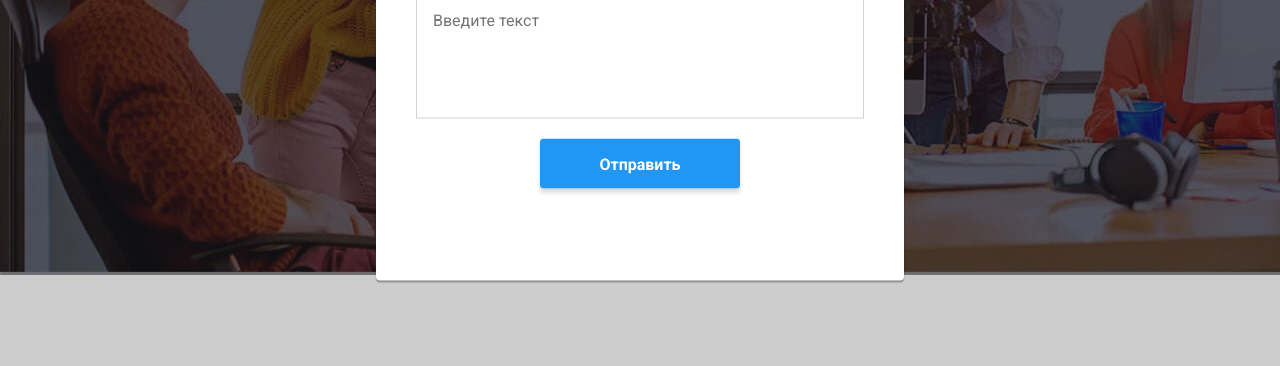
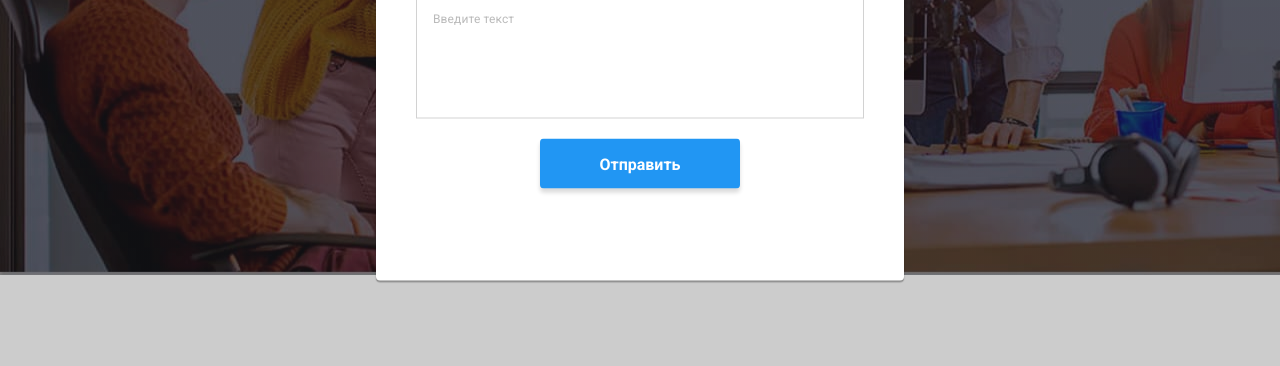
Before and after one commit to YuliiaDvoinos/goit-markup-hw-06, a plain HTML site: page index.html in a window 1280 px wide. Both pictures are taken after a click on the button "Заказать услугу". Shown: the part 410-776 px from the top of the page. Drawn offline with nearby package versions, Linux system fonts and the light colour scheme.

Commit message:
temp commit

```diff
--- a/css/modal.css
+++ b/css/modal.css
@@ -90,8 +90,6 @@
   margin-bottom: 10px;
 }
 
-
-
 .form-label {
   margin-bottom: 4px;
 
@@ -113,6 +111,14 @@
 
   border: 1px solid rgba(33, 33, 33, 0.2);
 }
+.modal-form .comment::placeholder {
+  font-size: 12px;
+  line-height: 1.2;
+  letter-spacing: 0.01em;
+
+  color: rgba(117, 117, 117, 0.5);
+}
+
 .form-btn-submit {
   display: block;
 
@@ -148,3 +154,4 @@
   transition-property: border;
   transition-duration: 250ms;
   transition-timing-function: cubic-bezier(0.4, 0, 0.2, 1);
+}
```
